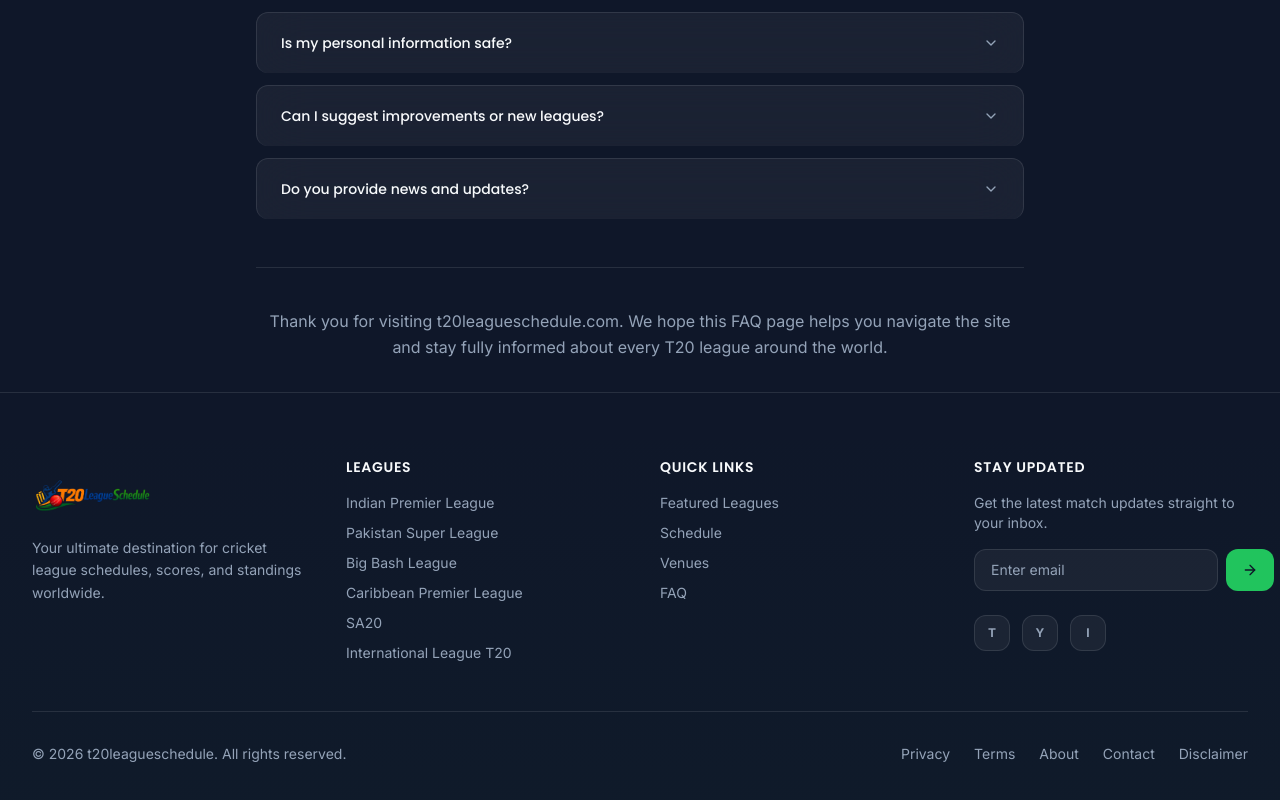
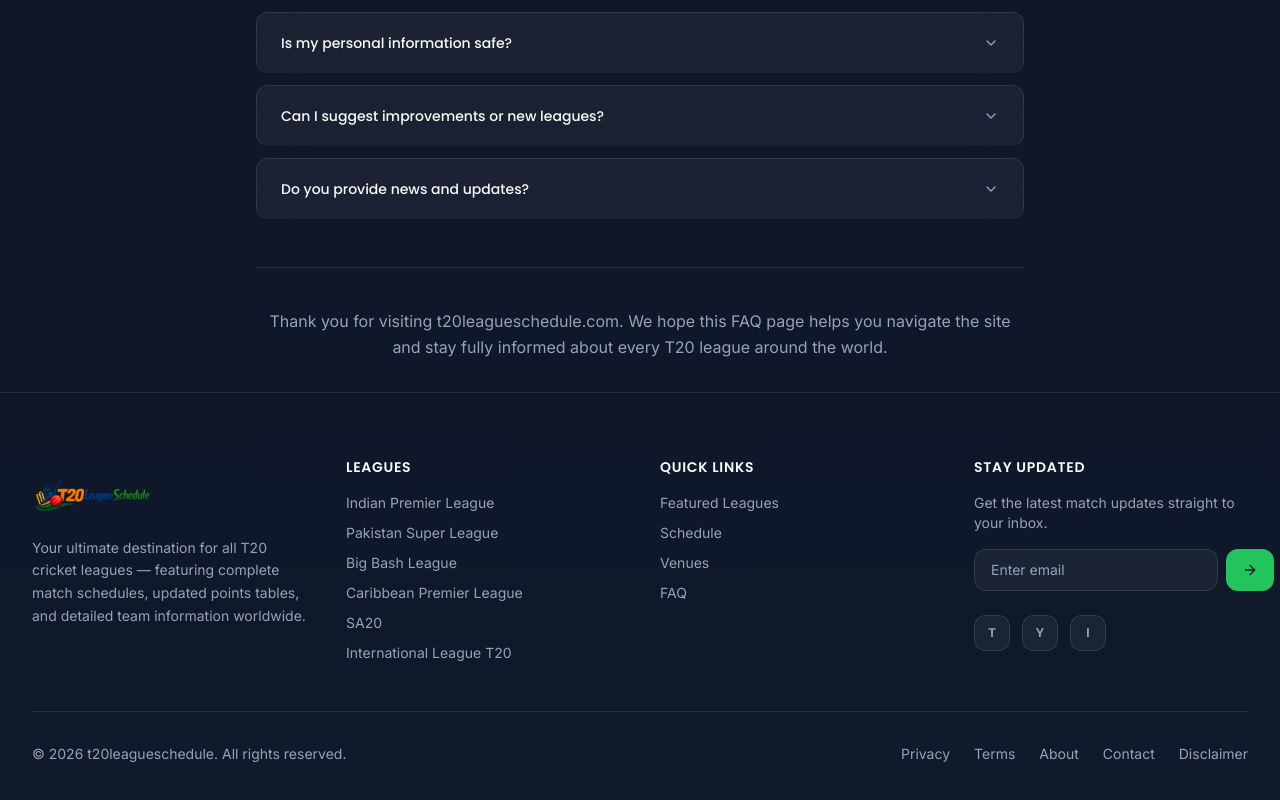
Before and after one commit to mydeskto/t20leagueschedule, a Next.js app: page / in a window 1280 px wide. Shown: the part 7841-8641 px from the top of the page. Built offline with nearby package versions, Linux system fonts and the light colour scheme.

Commit message:
footer tailor chnaged

```diff
--- a/components/Footer.tsx
+++ b/components/Footer.tsx
@@ -18,7 +18,7 @@ const Footer = () => {
 
             </Link>
             <p className="text-sm text-muted-foreground leading-relaxed">
-              Your ultimate destination for cricket league schedules, scores, and standings worldwide.
+              Your ultimate destination for all T20 cricket leagues — featuring complete match schedules, updated points tables, and detailed team information worldwide.
             </p>
           </div>
 
```
